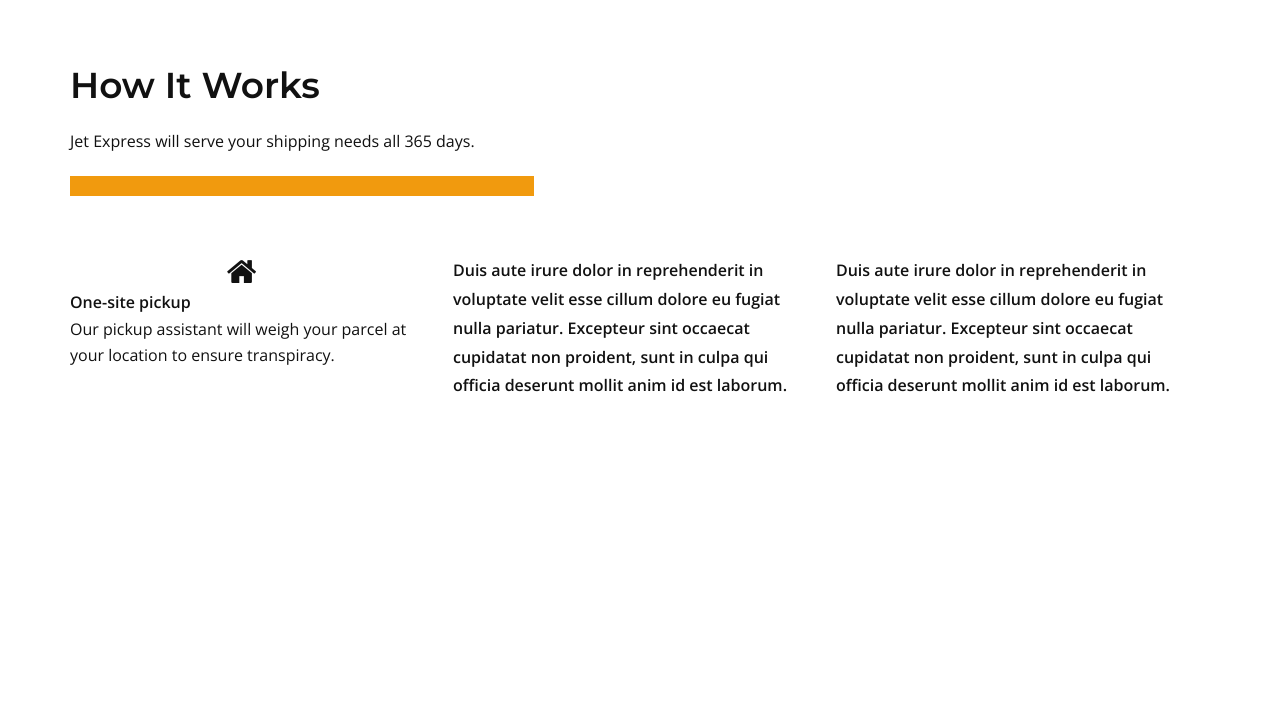
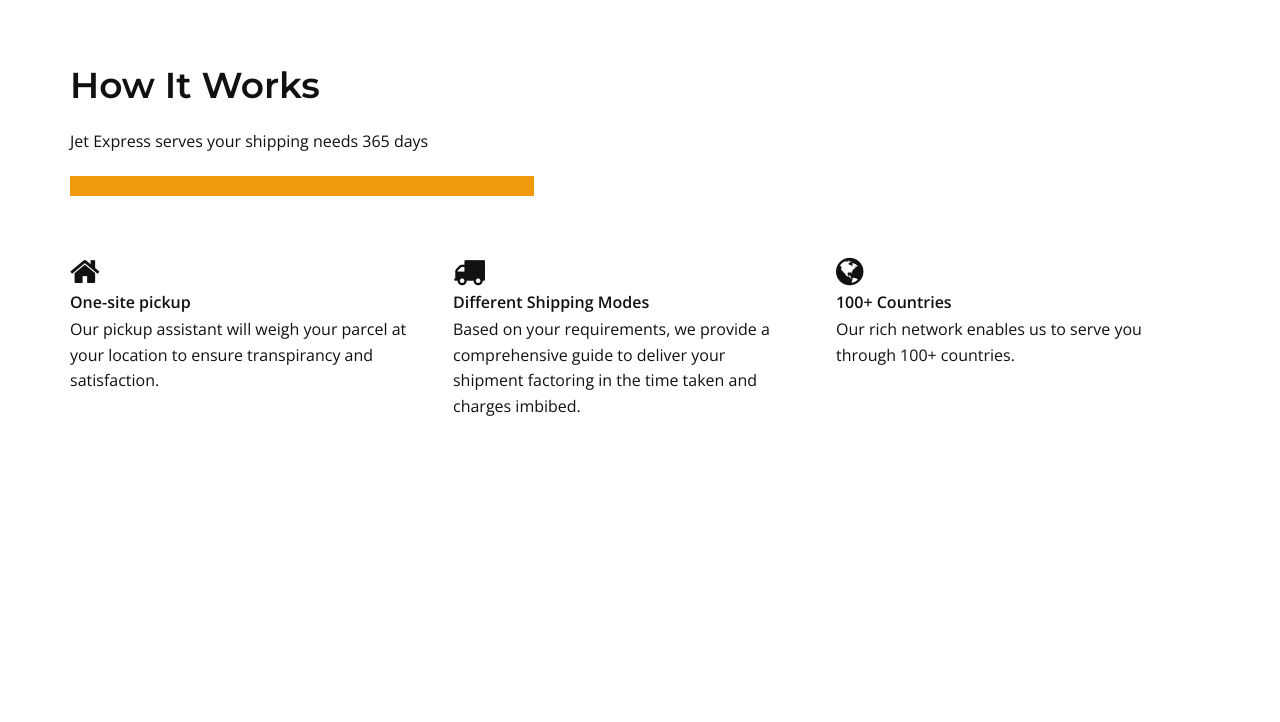
Before and after one commit to deveshdatwani/jetexpress, a plain HTML site: page index.html in a window 1280 px wide. Shown: the part 2160-2882 px from the top of the page. Drawn offline with nearby package versions, Linux system fonts and the light colour scheme.

Commit message:
how it works

```diff
--- a/index.html
+++ b/index.html
@@ -238,24 +238,28 @@
     <section class="u-clearfix u-section-4" id="carousel_e443">
       <div class="u-clearfix u-sheet u-valign-middle u-sheet-1">
         <h2 class="u-text u-text-1">How It Works</h2>
-        <p class="u-text u-text-2">Jet Express will serve your shipping needs all 365 days. </p>
+        <p class="u-text u-text-2">Jet Express serves your shipping needs 365 days </p>
         <div class="u-palette-3-base u-shape u-shape-rectangle u-shape-1"></div>
         <div class="u-expanded-width u-list u-repeater u-list-1">
           <div class="u-container-style u-list-item u-repeater-item">
             <div class="u-container-layout u-similar-container u-valign-top u-container-layout-1">
-              <i class="fa fa-home" style="text-align: center; font-size: 2rem;"></i>
+              <i class="fa fa-home" style="text-align: left; font-size: 2rem;"></i>
               <p class="u-text u-text-3">One-site pickup</p>
-              Our pickup assistant will weigh your parcel at your location to ensure transpiracy.
+              Our pickup assistant will weigh your parcel at your location to ensure transpirancy and satisfaction.
             </div>
           </div>
           <div class="u-container-style u-list-item u-repeater-item">
             <div class="u-container-layout u-similar-container u-valign-top u-container-layout-2">
-              <p class="u-text u-text-4">Duis aute irure dolor in reprehenderit in voluptate velit esse cillum dolore eu fugiat nulla pariatur. Excepteur sint occaecat cupidatat non proident, sunt in culpa qui officia deserunt mollit anim id est laborum.</p>
+              <i class="fa fa-truck" style="font-size: 2rem;"></i>
+              <p class="u-text u-text-4">Different Shipping Modes</p>
+              Based on your requirements, we provide a comprehensive guide to deliver your shipment factoring in the time taken and charges imbibed.
             </div>
           </div>
           <div class="u-container-style u-list-item u-repeater-item">
             <div class="u-container-layout u-similar-container u-valign-top u-container-layout-3">
-              <p class="u-text u-text-5">Duis aute irure dolor in reprehenderit in voluptate velit esse cillum dolore eu fugiat nulla pariatur. Excepteur sint occaecat cupidatat non proident, sunt in culpa qui officia deserunt mollit anim id est laborum.</p>
+              <i class="fa fa-globe" style="text-align: left; font-size: 2rem;"></i>
+              <p class="u-text u-text-5">100+ Countries</p>
+              Our rich network enables us to serve you through 100+ countries.
             </div>
           </div>
         </div>
@@ -289,6 +293,7 @@
 </g></svg></span>
             <h2 class="u-text u-text-1">Premium Qaulity Service For Everyone</h2>
             <p class="u-text u-text-2">
+            Our franchise with some of the leading companies in logistics means your shipments are handled by the best at far lesser costs. This is why.
             </p>
           </div>
         </div>
```
